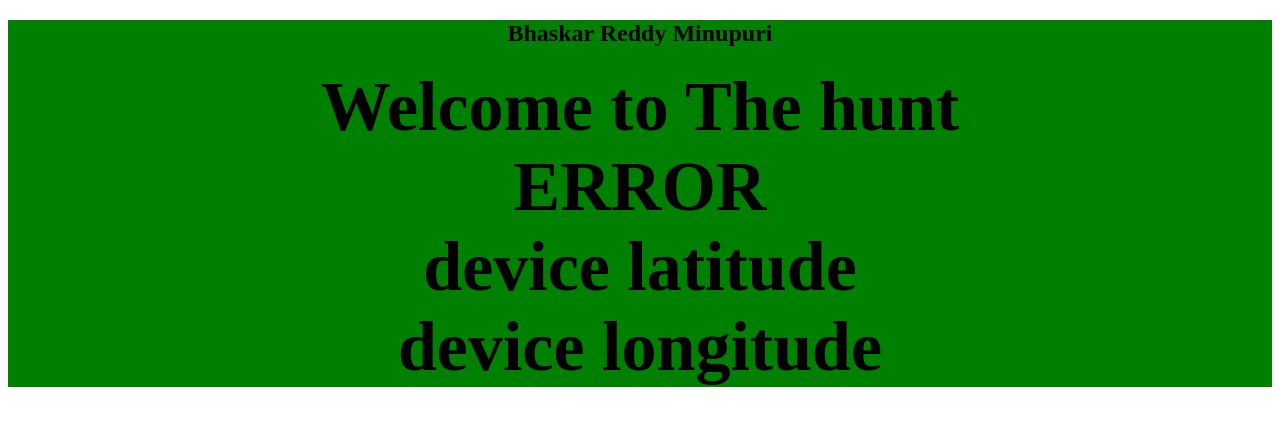
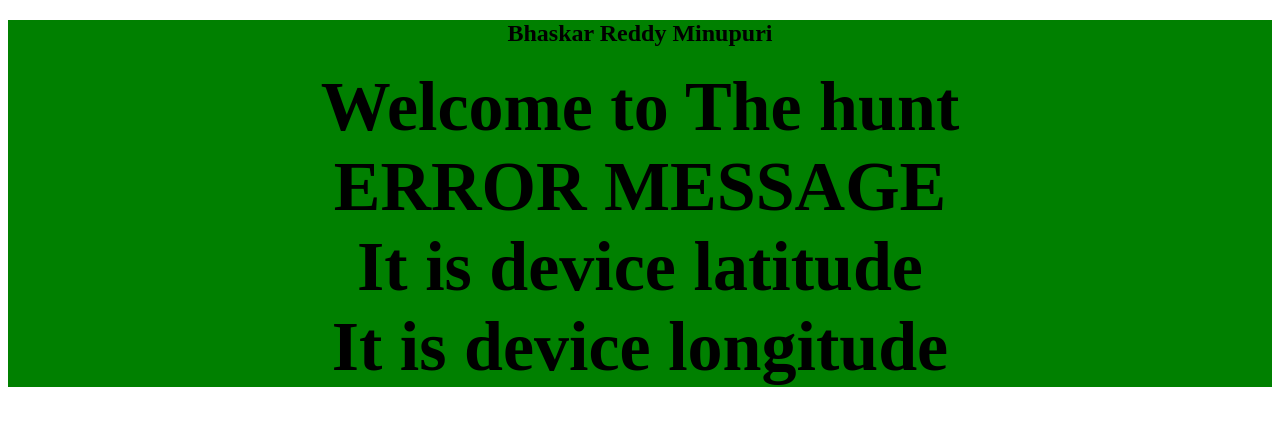
Before and after one commit to Bhaskar2909/mb-client-hunt, a website: page index.html in a window 1280 px wide. Drawn offline with Linux system fonts and the light colour scheme; files whose address does not match are found by name.

Commit message:
Update index.html

```diff
--- a/index.html
+++ b/index.html
@@ -10,9 +10,9 @@
             <div id="location">Welcome to The hunt <span id="locationAnswer"></span></div>
 
 
-            <div id="error message">ERROR <span id="error message"></span></div>
-            <div id="device-lat">device latitude<span id="location latitude"></span></div>
-            <div id="device-long">device longitude <span id="location longitude"></span></div>
+            <div id="error message">ERROR MESSAGE <span id="error message"></span></div>
+            <div id="device-lat">It is device latitude<span id="location latitude"></span></div>
+            <div id="device-long">It is device longitude <span id="location longitude"></span></div>
         </article>
     </main>
 
```
